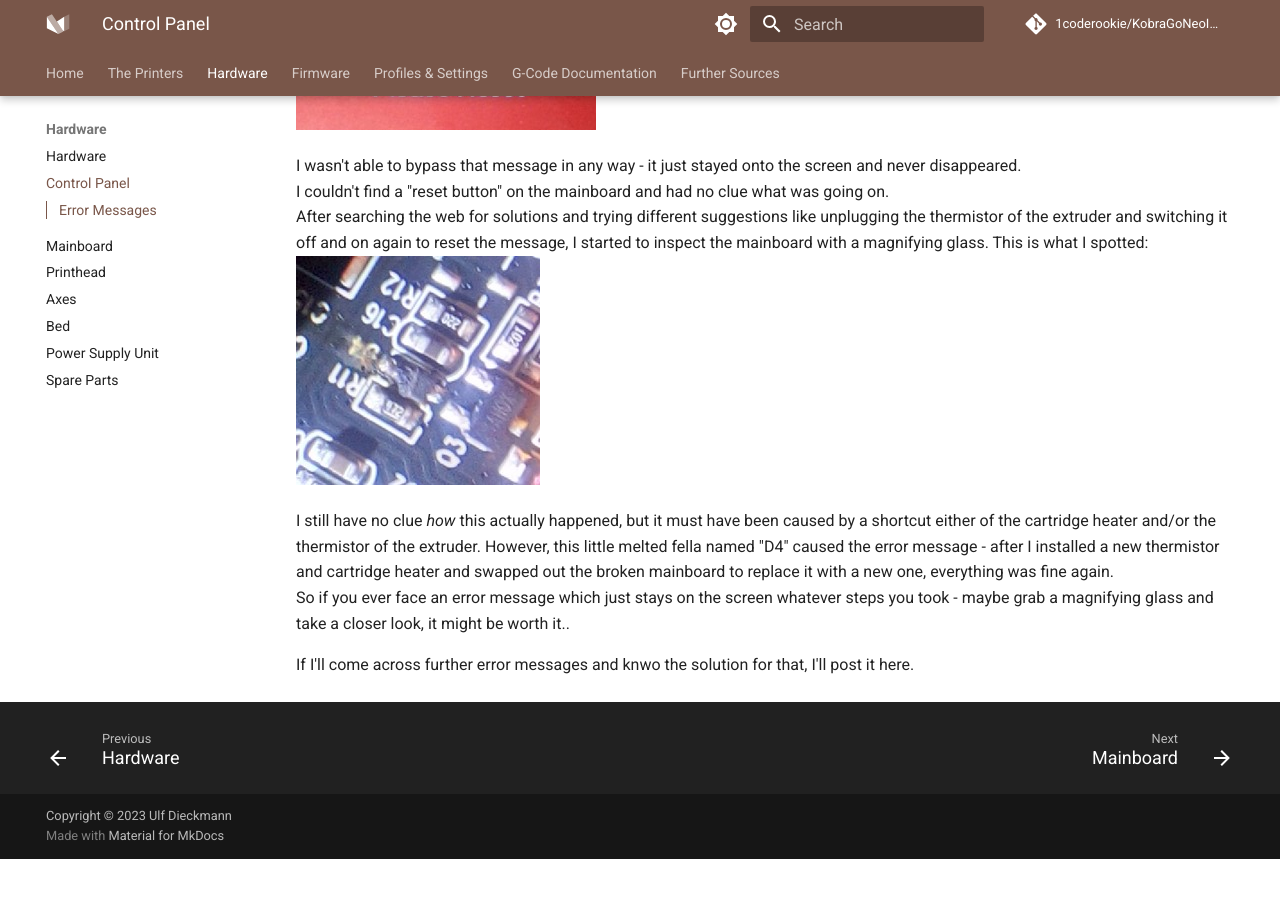
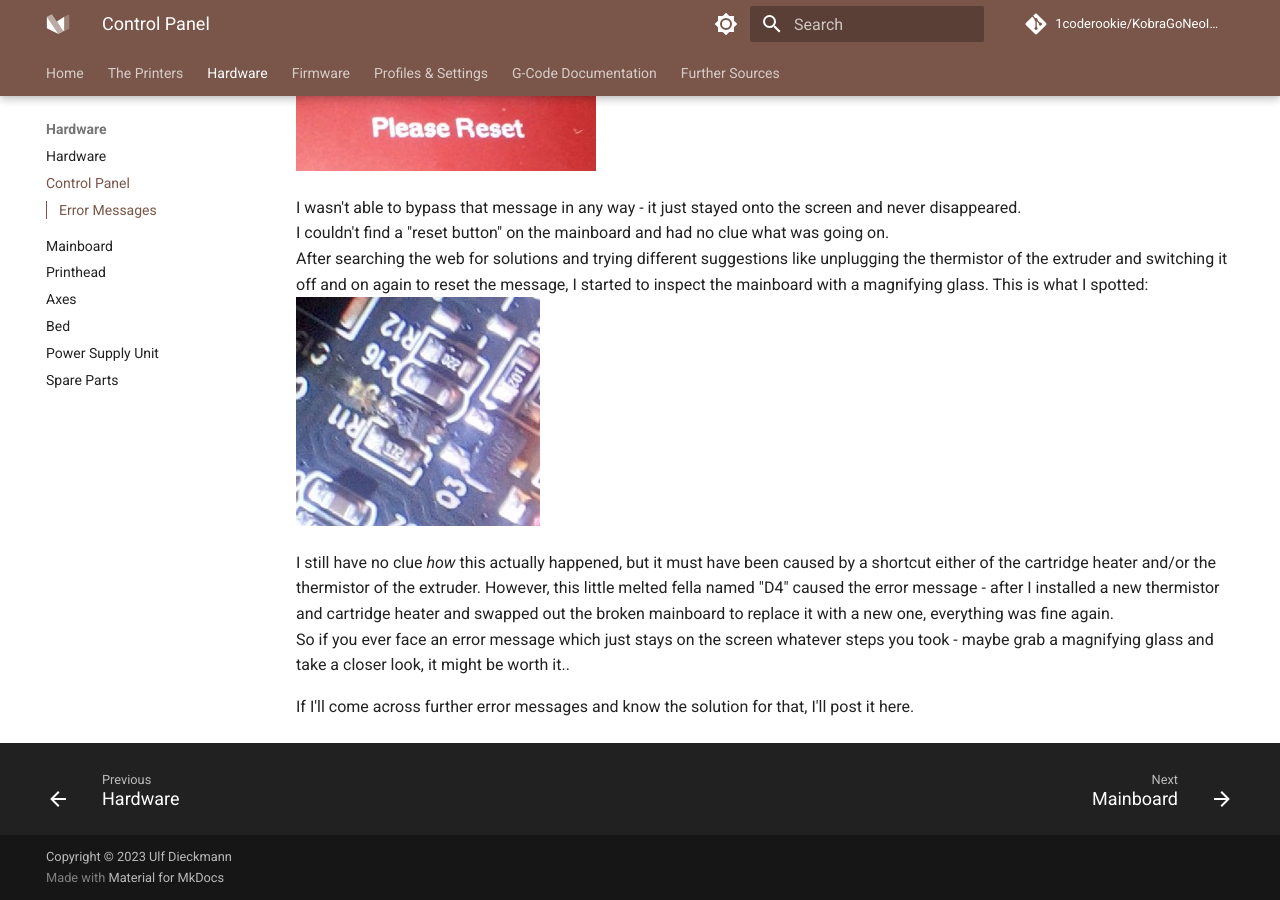
Before and after one commit to 1coderookie/KobraGoNeoInsights, an MkDocs documentation site: the page built from docs/hardware/control_panel.md, in a window 1280 px wide and 900 px high, scrolled down 905 px. Built offline with MkDocs 1.6.1 and Material for MkDocs 9.7.7, drawn with Linux system fonts in a browser that asks for light colours; comment, search, counter and statistics services are not loaded; before the commit the page ends 1764 px from its top, so only the background shows below that.

Commit message:
Update control_panel.md

```diff
--- a/docs/hardware/control_panel.md
+++ b/docs/hardware/control_panel.md
@@ -26,4 +28,4 @@ After searching the web for solutions and trying different suggestions like unpl
 I still have no clue *how* this actually happened, but it must have been caused by a shortcut either of the cartridge heater and/or the thermistor of the extruder. However, this little melted fella named "D4" caused the error message - after I installed a new thermistor and cartridge heater and swapped out the broken mainboard to replace it with a new one, everything was fine again.
 So if you ever face an error message which just stays on the screen whatever steps you took - maybe grab a magnifying glass and take a closer look, it might be worth it..
 
-If I'll come across further error messages and knwo the solution for that, I'll post it here.
+If I'll come across further error messages and know the solution for that, I'll post it here.
```
Also changed, not shown: other parts of docs/hardware/control_panel.md (+2 -0 lines).
